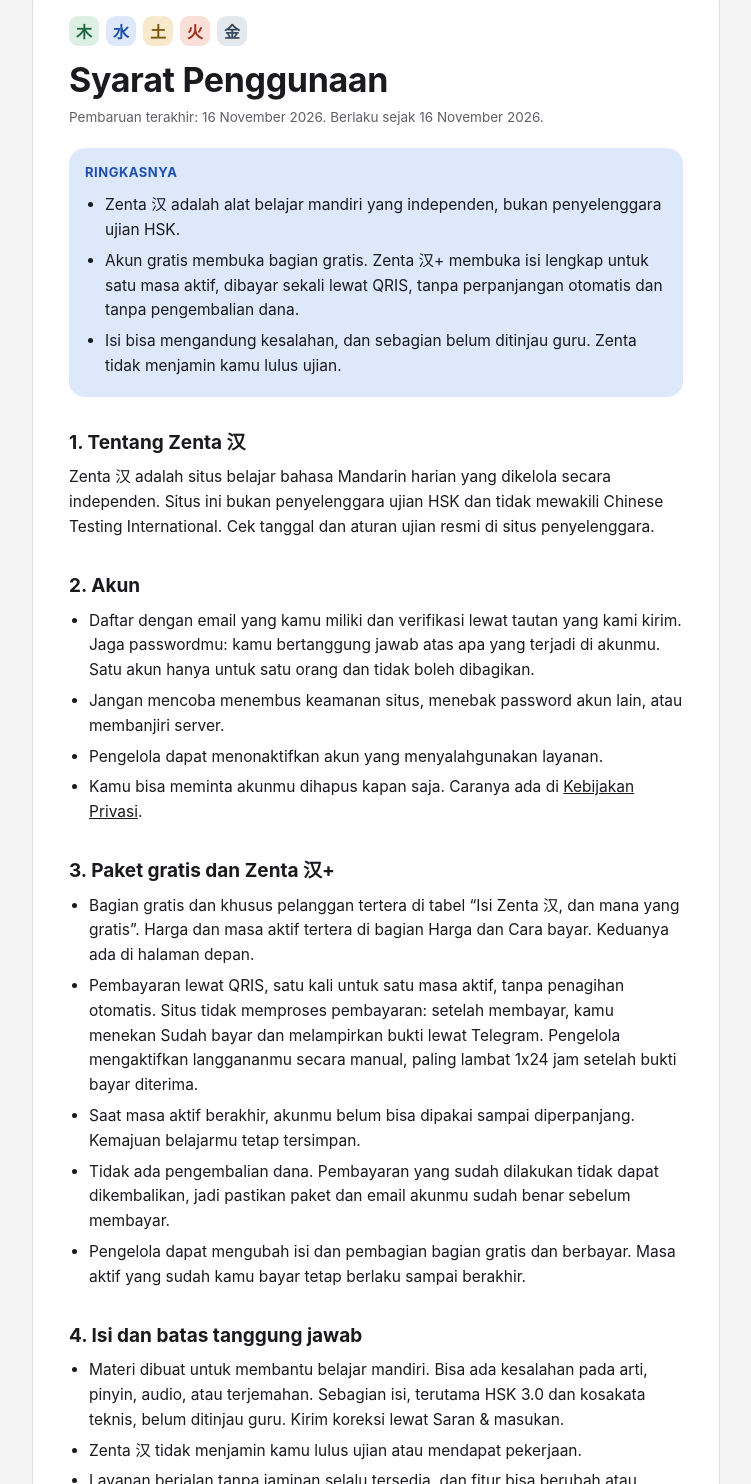
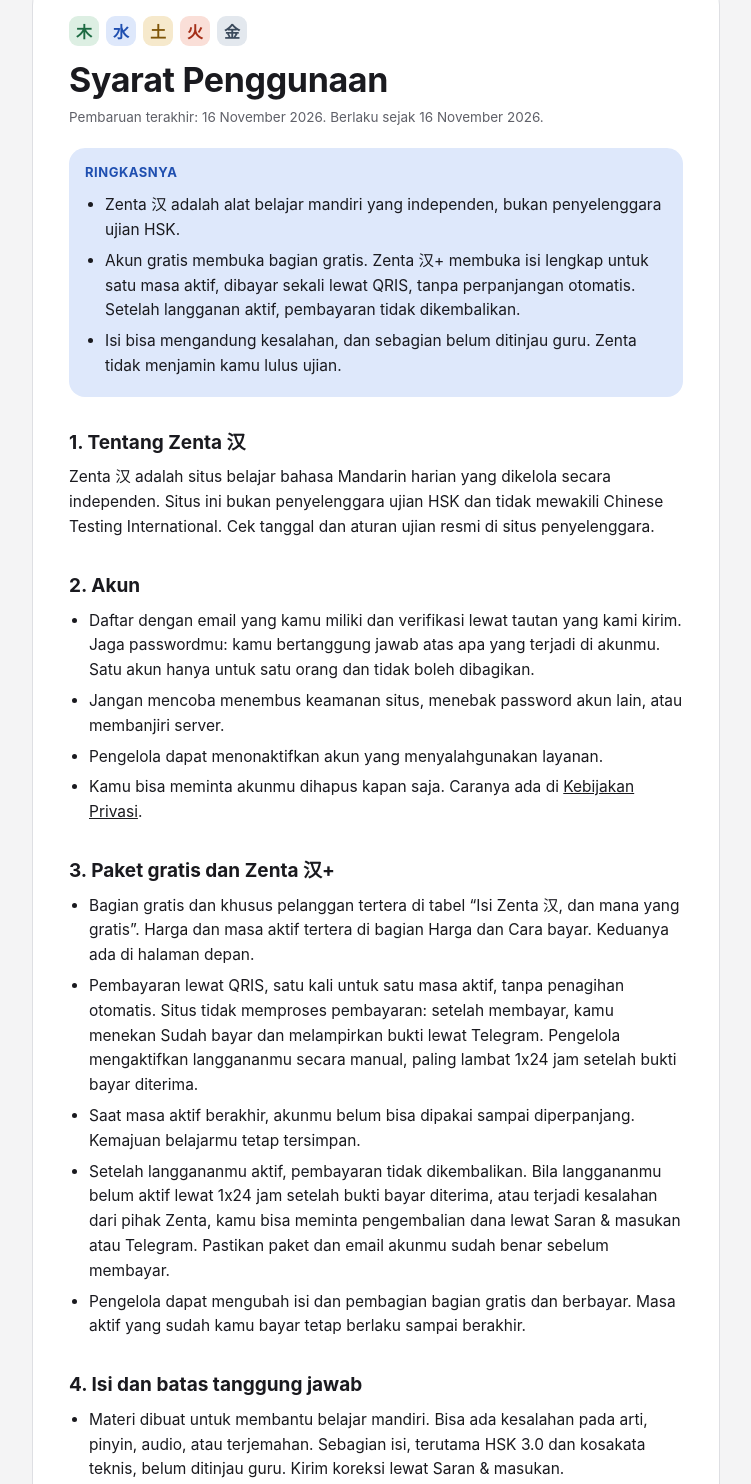
Before and after one commit to muhthoha/kartu-hsk, a plain HTML site: page syarat.html in a window 1280 px wide. Shown: the part 105-1589 px from the top of the page, without its empty margins (264-1015 px from the left). Drawn offline with Linux system fonts and the light colour scheme.

Commit message:
Ubah kalimat pengembalian dana di Syarat
Tidak dikembalikan setelah langganan aktif, tetapi dikembalikan bila
belum aktif lewat 1x24 jam atau ada kesalahan dari pihak Zenta.

Co-Authored-By: Claude Sonnet 5.5 <noreply@anthropic.com>
Claude-Session: https://claude.ai/code/session_01HrEoJVFHwfS9YV6QTVhuHn

```diff
--- a/syarat.html
+++ b/syarat.html
@@ -49,7 +49,7 @@ a{color:var(--ink)}
 <div class="ring"><b class="tt">Ringkasnya</b>
 <ul>
 <li>Zenta 汉 adalah alat belajar mandiri yang independen, bukan penyelenggara ujian HSK.</li>
-<li>Akun gratis membuka bagian gratis. Zenta 汉+ membuka isi lengkap untuk satu masa aktif, dibayar sekali lewat QRIS, tanpa perpanjangan otomatis dan tanpa pengembalian dana.</li>
+<li>Akun gratis membuka bagian gratis. Zenta 汉+ membuka isi lengkap untuk satu masa aktif, dibayar sekali lewat QRIS, tanpa perpanjangan otomatis. Setelah langganan aktif, pembayaran tidak dikembalikan.</li>
 <li>Isi bisa mengandung kesalahan, dan sebagian belum ditinjau guru. Zenta tidak menjamin kamu lulus ujian.</li>
 </ul></div>
 
@@ -69,7 +69,7 @@ a{color:var(--ink)}
 <li>Bagian gratis dan khusus pelanggan tertera di tabel &ldquo;Isi Zenta 汉, dan mana yang gratis&rdquo;. Harga dan masa aktif tertera di bagian Harga dan Cara bayar. Keduanya ada di halaman depan.</li>
 <li>Pembayaran lewat QRIS, satu kali untuk satu masa aktif, tanpa penagihan otomatis. Situs tidak memproses pembayaran: setelah membayar, kamu menekan Sudah bayar dan melampirkan bukti lewat Telegram. Pengelola mengaktifkan langgananmu secara manual, paling lambat 1x24 jam setelah bukti bayar diterima.</li>
 <li>Saat masa aktif berakhir, akunmu belum bisa dipakai sampai diperpanjang. Kemajuan belajarmu tetap tersimpan.</li>
-<li>Tidak ada pengembalian dana. Pembayaran yang sudah dilakukan tidak dapat dikembalikan, jadi pastikan paket dan email akunmu sudah benar sebelum membayar.</li>
+<li>Setelah langgananmu aktif, pembayaran tidak dikembalikan. Bila langgananmu belum aktif lewat 1x24 jam setelah bukti bayar diterima, atau terjadi kesalahan dari pihak Zenta, kamu bisa meminta pengembalian dana lewat Saran &amp; masukan atau Telegram. Pastikan paket dan email akunmu sudah benar sebelum membayar.</li>
 <li>Pengelola dapat mengubah isi dan pembagian bagian gratis dan berbayar. Masa aktif yang sudah kamu bayar tetap berlaku sampai berakhir.</li>
 </ul>
 
```
